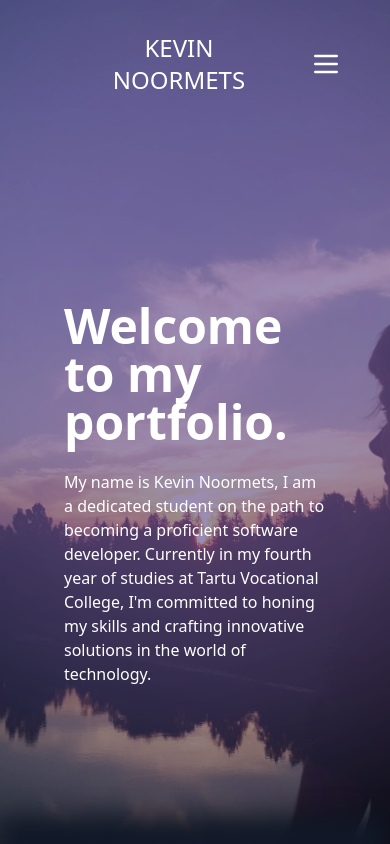
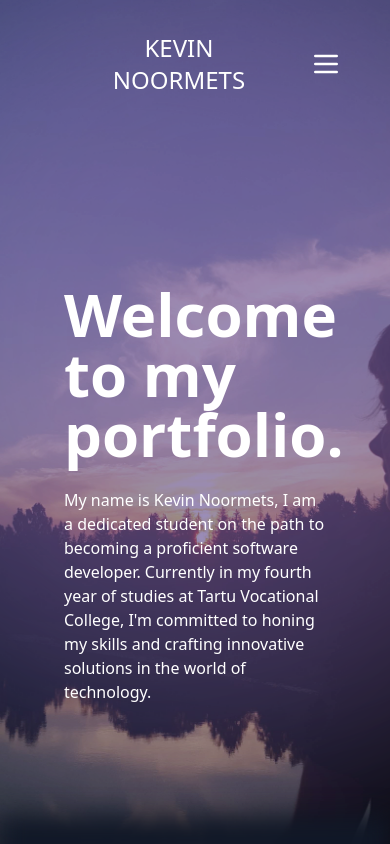
Before and after one commit to Kevinoo5/portfolio, a React (Vite) app: page / in a window 390 px wide. Shown: the top 844 px of the page. Built offline with nearby package versions, Linux system fonts and the light colour scheme; what tailwindcss-animated would draw is missing.

Commit message:
Banner text changes to single column earlier for better responsiveness

```diff
--- a/src/components/Banner.jsx
+++ b/src/components/Banner.jsx
@@ -3,7 +3,7 @@ import BackgroundBlob from "../common/BackgroundBlob.jsx";
 const Banner = () => {
   return (
     <div
-      className="relative overflow-hidden px-16 pt-36 lg:pt-24 pb-3 h-svh w-full grid grid-cols-1 sm:grid-cols-2 items-center gap-8"
+      className="relative overflow-hidden px-16 pt-36 lg:pt-24 pb-3 h-svh w-full grid grid-cols-1 md:grid-cols-2 items-center gap-8"
       id="home"
       style={{
         backgroundImage: "url('sunset.jpg')",
@@ -26,8 +26,8 @@ const Banner = () => {
         position={"top-48 left-1/4"}
         opacity={"opacity-20"}
       />
-      <div className="text-white pr-0 z-content sm:pr-24 w-full">
-        <h1 className="text-5xl font-bold lg:text-8xl py-3 sm:py-6">
+      <div className="text-white z-content w-full">
+        <h1 className="text-6xl font-bold lg:text-8xl py-3 sm:py-6">
           Welcome to my portfolio.
         </h1>
         <p className="mt-3 md:mt-6 w-full text-md sm:text-lg">
```
